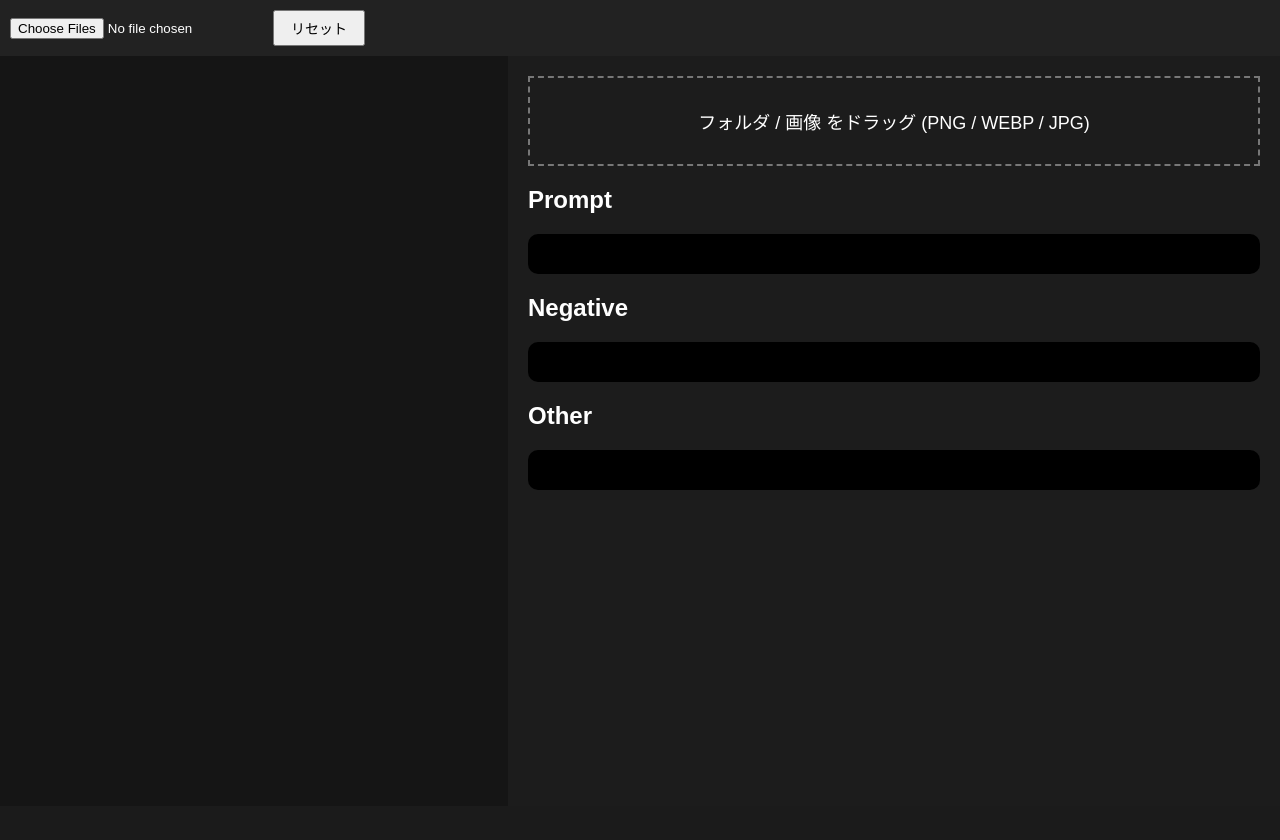
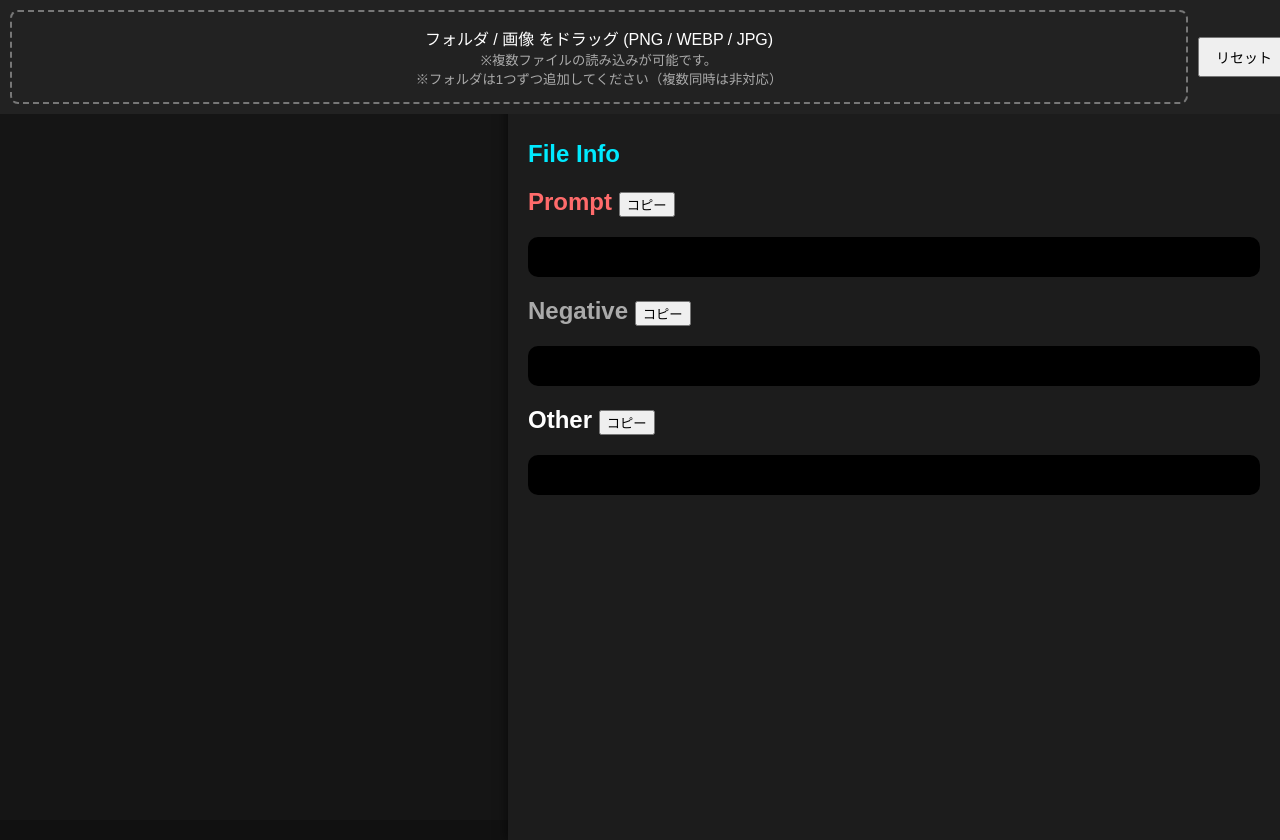
Before and after one commit to Y-snowflakes/prompt_Viewer2, a Flask app: page / in a window 1280 px wide. Before the commit the page ends 490 px from the top, so only its background shows below. Run offline with Flask 3, Linux system fonts and the light colour scheme.

Commit message:
Add files via upload

```diff
--- a/server.py
+++ b/server.py
@@ -1,94 +1,86 @@
 import os
-from flask import Flask, render_template, request
+from flask import Flask, render_template, request, jsonify
 from PIL import Image
 import piexif
 import piexif.helper
 
 app = Flask(__name__)
 
-def read_prompt(path):
+
+def read_prompt(file):
+
     try:
-        with Image.open(path) as im:
-            # 1. 標準parameters（PNGで効く、WEBPでも稀に入る）
-            if "parameters" in im.info and im.info["parameters"].strip():
-                return im.info["parameters"].strip()
 
-            # 2. Exif UserComment（標準フォールバック）
-            exif = im.info.get("exif")
-            if exif:
+        im = Image.open(file)
+
+        # PNG parameters
+        if "parameters" in im.info and im.info["parameters"].strip():
+            return im.info["parameters"]
+
+        # EXIF (WEBP/JPG)
+        exif = im.info.get("exif")
+
+        if exif:
+
+            try:
+
+                exif_dict = piexif.load(exif)
+
+                comment = exif_dict.get("Exif", {}).get(piexif.ExifIFD.UserComment)
+
+                if comment:
+
+                    decoded = piexif.helper.UserComment.load(comment)
+
+                    if decoded.strip():
+                        return decoded
+
+            except:
+                pass
+
+        # その他メタデータ総スキャン
+        for k, v in im.info.items():
+
+            if isinstance(v, bytes):
+
                 try:
-                    exif_dict = piexif.load(exif)
-                    comment = exif_dict.get("Exif", {}).get(piexif.ExifIFD.UserComment)
-                    if comment:
-                        decoded = piexif.helper.UserComment.load(comment)
-                        if decoded.strip():
-                            return decoded.strip()
-                except Exception:
+                    text = v.decode("utf-8", "ignore")
+
+                    if "Steps:" in text:
+                        return text
+
+                except:
                     pass
 
-            # 3. WEBP/JPGでメタデータが他のキーに入っている場合を総スキャン
-            #    "parameters", "Negative prompt:", "Steps:" などのキーワードで探す
-            candidate = ""
-            for key, value in im.info.items():
-                if isinstance(value, str):
-                    val_str = value.strip()
-                    if any(kw in val_str for kw in ["parameters", "Negative prompt:", "Steps:", "Seed:", "CFG scale:"]):
-                        if len(val_str) > len(candidate):  # 長い方を優先
-                            candidate = val_str
-                elif isinstance(value, bytes):
-                    try:
-                        val_decoded = value.decode('utf-8', errors='ignore').strip()
-                        if any(kw in val_decoded for kw in ["parameters", "Negative prompt:", "Steps:"]):
-                            if len(val_decoded) > len(candidate):
-                                candidate = val_decoded
-                    except:
-                        pass
+            if isinstance(v, str):
 
-            if candidate:
-                return candidate
+                if "Steps:" in v:
+                    return v
 
-            # 4. 最終手段：raw info全部出力（これを見ればどこに入ってるか分かる！）
-            if im.info:
-                raw_lines = []
-                for k, v in im.info.items():
-                    preview = str(v)[:300] if isinstance(v, str) else "[binary or non-str data]"
-                    raw_lines.append(f"{k}: {preview}")
-                return "WEBP/PNG metadata found but no standard prompt.\nRaw im.info dump:\n" + "\n".join(raw_lines)
-
-            return "No metadata at all"
+        return "No metadata"
 
     except Exception as e:
-        return f"Error opening {os.path.basename(path)}: {str(e)}"
+
+        return str(e)
 
 
+@app.route("/")
+def index():
+    return render_template("index.html")
 
-@app.route("/", methods=["GET", "POST"])
-def index():
-    results = []
 
-    if request.method == "POST":
-        files = request.files.getlist("files")
+@app.route("/read", methods=["POST"])
+def read():
 
-        for f in files:
-            if f and f.filename:  # 空ファイル回避
-                # 拡張子チェック（画像だけ処理）
-                ext = os.path.splitext(f.filename)[1].lower()
-                if ext not in ['.png', '.jpg', '.jpeg', '.webp']:
-                    results.append({
-                        "name": f.filename,
-                        "text": "Skipped: Not a supported image format (png/jpg/webp)"
-                    })
-                    continue
+    file = request.files["file"]
 
-                text = read_prompt(f)
-                results.append({
-                    "name": f.filename,
-                    "text": text
-                })
+    text = read_prompt(file)
 
-    return render_template("index.html", results=results)
+    return jsonify({"text": text})
 
 
 if __name__ == "__main__":
+
     port = int(os.environ.get("PORT", 10000))
-    app.run(host="0.0.0.0", port=port, debug=True)  # debug=Trueで開発中便利（本番ではFalseに）
+
+    app.run(host="0.0.0.0", port=port)
--- a/templates/index.html
+++ b/templates/index.html
@@ -5,7 +5,6 @@
 <title>Prompt Viewer</title>
 
 <style>
-
 body{
     margin:0;
     background:#111;
@@ -13,24 +12,41 @@ color:white;
     font-family:sans-serif;
 }
 
-/* 上バー */
-
 #topbar{
     background:#222;
     padding:10px;
     display:flex;
     gap:10px;
     align-items:center;
+
+    position:fixed;   /* ←これ追加 */
+    top:0;
+    left:0;
+    width:100%;
+    z-index:1000;
 }
 
-/* メイン */
+#dropzone{
+    flex:1;
+    border:2px dashed #777;
+    padding:14px;
+    text-align:center;
+    font-size:16px;
+    border-radius:8px;
+    cursor:pointer;
+}
+
+#resetBtn{
+    padding:8px 16px;
+    font-size:14px;
+    cursor:pointer;
+}
 
 #main{
     display:flex;
-height:calc(100vh - 50px);
+    height:calc(100vh - 100px);
+    margin-top:100px;   /* ← これ追加 */
 }
-
-/* 左 */
 
 #gallery{
     width:40%;
@@ -38,41 +54,42 @@ background:#151515;
     overflow:auto;
     padding:10px;
 
+    height:100%;   /* ←追加 */
+
     display:grid;
-grid-template-columns:repeat(auto-fill,140px);
+    grid-template-columns:repeat(auto-fill, minmax(120px, 1fr));
     gap:10px;
 }
 
 #gallery img{
-width:140px;
+    width:100%;
+    aspect-ratio:1/1;
+    object-fit:cover;
     border-radius:8px;
     cursor:pointer;
 }
 
-/* 右 */
+#gallery img.active{
+    outline:3px solid #00eaff;
+    transform:scale(1.05);
+}
 
 #info{
     width:60%;
     background:#1c1c1c;
     padding:20px;
+
+    top:100px;          /* ← 上バー分の高さ */
+    height:100%;     /* ←これに変更 */
+
     overflow:auto;
+    scrollbar-width:thin;
+    box-shadow:-2px 0 10px rgba(0,0,0,0.5);
 }
 
-/* ドロップ */
-
-#dropzone{
-border:2px dashed #777;
-padding:30px;
-margin-bottom:20px;
-text-align:center;
-font-size:18px;
-}
-
-/* プロンプト */
-
 #prompt,#negative,#other{
-font-size:18px;
-line-height:1.7;
+    font-size:16px;
+    line-height:1.6;
     background:#000;
     padding:20px;
     border-radius:10px;
@@ -80,10 +97,44 @@ white-space:pre-wrap;
     margin-bottom:20px;
 }
 
-button{
-padding:6px 16px;
-font-size:14px;
+h2{
+    color:#ffffff; /* デフォルト */
 }
+
+/* 個別指定 */
+h2:nth-of-type(1){
+    color:#00eaff; /* Prompt（シアン） */
+}
+
+h2:nth-of-type(2){
+    color:#ff6b6b; /* Negative（赤） */
+}
+
+h2:nth-of-type(3){
+    color:#aaaaaa; /* Other（グレー） */
+}
+
+
+#fileinfo{
+color:#ffd700; /* ゴールド系 */
+font-weight:bold;
+}
+
+#toast{
+    position:fixed;
+    bottom:30px;
+    left:50%;
+    transform:translateX(-50%);
+    background:#00eaff;
+    color:#000;
+    padding:10px 20px;
+    border-radius:20px;
+    opacity:0;
+    transition:0.3s;
+    pointer-events:none;
+    font-weight:bold;
+}
+
 
 </style>
 </head>
@@ -91,173 +142,288 @@ font-size:14px;
 <body>
 
 <div id="topbar">
-
-<input type="file" id="fileInput" multiple webkitdirectory>
-
-<button onclick="resetViewer()">リセット</button>
-
+<div id="dropzone">
+フォルダ / 画像 をドラッグ (PNG / WEBP / JPG)<br>
+<small style="color:#aaa;">
+※複数ファイルの読み込みが可能です。<br>
+※フォルダは1つずつ追加してください（複数同時は非対応）
+</small>
+</div>
+<button id="resetBtn" onclick="resetViewer()">リセット</button>
 </div>
 
 <div id="main">
+<div id="gallery"></div>
+<div id="info">
+<h2>File Info</h2>
+<div id="fileinfo"></div>
+<h2>Prompt <button onclick="copyText('prompt')">コピー</button></h2>
+<div id="prompt"></div>
+<h2>Negative <button onclick="copyText('negative')">コピー</button></h2>
+<div id="negative"></div>
+<h2>Other <button onclick="copyText('other')">コピー</button></h2>
+<div id="other"></div>
 
-<div id="gallery"></div>
-
-<div id="info">
-
-<div id="dropzone">
-
-フォルダ / 画像 をドラッグ
-(PNG / WEBP / JPG)
 
 </div>
-
-<h2>Prompt</h2>
-<div id="prompt"></div>
-
-<h2>Negative</h2>
-<div id="negative"></div>
-
-<h2>Other</h2>
-<div id="other"></div>
-
-</div>
-
 </div>
 
 <script>
 
 const gallery = document.getElementById("gallery")
-const promptBox = document.getElementById("prompt")
-const fileInput = document.getElementById("fileInput")
 const dropzone = document.getElementById("dropzone")
 
-/* リセット */
+let currentSelectedIndex = -1
+let allFiles = []
+let currentIndex = 0
+const BATCH = 60
 
-function resetViewer() {
-    gallery.innerHTML = "";                     // ← これが効くはず（変数が外で定義済みなら）
-    document.getElementById("prompt").textContent = "";
-    document.getElementById("negative").textContent = "";
-    document.getElementById("other").textContent = "";
+function copyText(id){
+    const text = document.getElementById(id).textContent
+    navigator.clipboard.writeText(text)
 }
 
-/* フォルダ読み込み */
 
-fileInput.addEventListener("change",e=>{
+function showToast(){
+    const toast = document.getElementById("toast")
+    toast.style.opacity = 1
 
-loadFiles(e.target.files)
+    setTimeout(()=>{
+        toast.style.opacity = 0
+    },1500)
+}
 
+function copyText(id){
+    const text = document.getElementById(id).textContent
+    navigator.clipboard.writeText(text)
+
+    showToast() // 🔥 追加
+}
+
+function resetViewer(){
+    gallery.innerHTML=""
+    allFiles = []
+    currentIndex = 0
+
+    document.getElementById("prompt").textContent=""
+    document.getElementById("negative").textContent=""
+    document.getElementById("other").textContent=""
+    document.getElementById("fileinfo").textContent=""
+}
+
+document.addEventListener("keydown", (e)=>{
+
+    if(currentSelectedIndex === -1) return
+
+    if(e.key === "ArrowRight"){
+        currentSelectedIndex++
+    }
+
+    if(e.key === "ArrowLeft"){
+        currentSelectedIndex--
+    }
+
+    // 範囲制限
+    if(currentSelectedIndex < 0) currentSelectedIndex = 0
+    if(currentSelectedIndex >= allFiles.length) currentSelectedIndex = allFiles.length - 1
+
+    let file = allFiles[currentSelectedIndex]
+
+    readPrompt(file)
+
+    // 🔥 ハイライト同期
+    let imgs = document.querySelectorAll("#gallery img")
+    imgs.forEach(el=>el.classList.remove("active"))
+
+    if(imgs[currentSelectedIndex]){
+        imgs[currentSelectedIndex].classList.add("active")
+        imgs[currentSelectedIndex].scrollIntoView({block:"center"})
+    }
 })
 
 /* ドラッグ */
 
-dropzone.addEventListener("dragover",e=>{
+dropzone.addEventListener("dragover", e=>{
     e.preventDefault()
 })
 
-dropzone.addEventListener("drop",e=>{
+dropzone.addEventListener("drop", async (e)=>{
 
     e.preventDefault()
 
-loadFiles(e.dataTransfer.files)
+    let files = []
 
+    // 🔥 ① ファイル（単体）
+    for(let f of e.dataTransfer.files){
+        f._root = "（直接追加）"
+        files.push(f)
+    }
+
+    // 🔥 ② フォルダ（これが本命）
+    if(e.dataTransfer.items){
+
+        for(let item of e.dataTransfer.items){
+
+            let entry = item.webkitGetAsEntry?.()
+
+            if(entry){
+                await scanEntry(entry, files, entry.name) // ←🔥ここ重要！！
+            }
+        }
+    }
+
+    loadFiles(files)
 })
 
-/* ファイル読み込み */
+async function scanEntry(entry, files, rootName){
+
+    if(entry.isFile){
+
+        await new Promise(resolve=>{
+            entry.file(file=>{
+                file._root = rootName   // ←🔥確実にセット
+                files.push(file)
+                resolve()
+            })
+        })
+
+    } else if(entry.isDirectory){
+
+        const reader = entry.createReader()
+
+        while(true){
+
+            const entries = await new Promise(resolve=>{
+                reader.readEntries(resolve)
+            })
+
+            if(entries.length === 0) break
+
+            for(const e of entries){
+                await scanEntry(e, files, rootName) // ←🔥固定でOK
+            }
+        }
+    }
+}
+
+/* ファイルロード */
 
 function loadFiles(files){
 
-gallery.innerHTML=""
+    let newFiles = files.filter(file=>{
+        let name=file.name.toLowerCase()
+        return name.endsWith(".png") ||
+               name.endsWith(".webp") ||
+               name.endsWith(".jpg") ||
+               name.endsWith(".jpeg")
+    })
 
-for(let file of files){
+    // 🔥 重複防止しつつ追加
+    const seen = new Set(allFiles.map(f => f.name + "_" + f.size))
 
-let name=file.name.toLowerCase()
+    let added = 0
 
-if(
-!name.endsWith(".png") &&
-!name.endsWith(".webp") &&
-!name.endsWith(".jpg") &&
-!name.endsWith(".jpeg")
-) continue
+    for(let f of newFiles){
+        let key = f.name + "_" + f.size
+        if(!seen.has(key)){
+            allFiles.push(f)
+            seen.add(key)
+            added++
+        }
+    }
 
-let url=URL.createObjectURL(file)
+    // 🔥 追加分だけ表示
+    loadNextBatch()
 
-let img=document.createElement("img")
+    console.log("追加枚数:", added)
+}
 
-img.src=url
+/* バッチ読み込み */
 
-img.onclick=()=>readPrompt(file)
+function loadNextBatch(){
+
+    let end = currentIndex + BATCH
+
+    // 🔥 allFilesの最新までちゃんと見る
+    if(end > allFiles.length){
+        end = allFiles.length
+    }
+
+    let slice = allFiles.slice(currentIndex, end)
+
+    for(let file of slice){
+        let url = URL.createObjectURL(file)
+
+        let img = document.createElement("img")
+        img.src = url
+
+        // ここで個別に onclick を設定
+        img.onclick = ()=>{
+            readPrompt(file)
+
+            // ハイライト切替
+            document.querySelectorAll("#gallery img").forEach(el=>el.classList.remove("active"))
+            img.classList.add("active")
+
+            // インデックス保存
+            currentSelectedIndex = allFiles.indexOf(file)
+        }
+
+        img.onload = ()=> URL.revokeObjectURL(url)
 
         gallery.appendChild(img)
-
     }
 
+    currentIndex = end
 }
 
-/* プロンプト抽出 */
+/* スクロールで追加読み込み */
 
-function readPrompt(file){
+gallery.addEventListener("scroll", ()=>{
 
-const reader = new FileReader()
+    if(gallery.scrollTop + gallery.clientHeight >= gallery.scrollHeight - 400){
 
-reader.onload = function(e){
+        if(currentIndex < allFiles.length){
+            loadNextBatch()
+        }
+    }
+})
 
-const buffer = e.target.result
-const view = new DataView(buffer)
+/* プロンプト取得 */
 
-let offset = 8
-let prompt = ""
+async function readPrompt(file){
 
-while(offset < view.byteLength){
+    const formData = new FormData()
+    formData.append("file", file)
 
-let length = view.getUint32(offset)
-offset += 4
+    const res = await fetch("/read",{
+        method:"POST",
+        body:formData
+    })
 
-let type = ""
-for(let i=0;i<4;i++){
-type += String.fromCharCode(view.getUint8(offset+i))
-}
-offset += 4
+    const data = await res.json()
 
-let bytes = new Uint8Array(buffer, offset, length)
+    let parsed = parsePrompt(data.text)
 
-if(type === "tEXt" || type === "iTXt" || type === "zTXt"){
+    document.getElementById("prompt").textContent = parsed.prompt
+    document.getElementById("negative").textContent = parsed.negative
 
-let text = new TextDecoder("utf-8",{fatal:false}).decode(bytes)
+    let otherData = parseOther(parsed.other)
+    document.getElementById("other").textContent = formatOther(otherData)
 
-if(text.includes("parameters")){
-prompt = text.replace("parameters","").trim()
-break
+    // 🔥👇 ここに入れる！！！
+    let path = file.webkitRelativePath || file.name
+    let rootFolder = file._root || "（取得失敗）"
+
+    document.getElementById("fileinfo").textContent =
+        "Folder : " + rootFolder + "\n" +
+        "File   : " + file.name
     }
 
-}
 
-offset += length + 4
 
-}
 
-if(prompt){
-
-let data = parsePrompt(prompt)
-
-document.getElementById("prompt").textContent = data.prompt
-document.getElementById("negative").textContent = data.negative
-
-let otherData = parseOther(data.other)
-
-document.getElementById("other").textContent = formatOther(otherData)
-
-}else{
-
-document.getElementById("prompt").textContent = "メタデータなし"
-
-}
-
-}
-
-reader.readAsArrayBuffer(file)
-
-}
-
+/* 解析 */
 
 function parsePrompt(text){
 
@@ -272,18 +438,13 @@ if(negIndex !== -1){
         prompt = text.slice(0,negIndex).trim()
 
         let rest = text.slice(negIndex + "Negative prompt:".length)
-
         let stepsIndex = rest.indexOf("Steps:")
 
         if(stepsIndex !== -1){
-
             negative = rest.slice(0,stepsIndex).trim()
             other = rest.slice(stepsIndex).trim()
-
         }else{
-
             negative = rest.trim()
-
         }
 
     }else{
@@ -291,25 +452,19 @@ negative = rest.trim()
         let stepsIndex = text.indexOf("Steps:")
 
         if(stepsIndex !== -1){
-
             prompt = text.slice(0,stepsIndex).trim()
             other = text.slice(stepsIndex).trim()
-
         }else{
-
             prompt = text.trim()
-
         }
-
     }
 
     return {prompt,negative,other}
+}
 
-}
 function parseOther(text){
 
     let data = {}
-
     let parts = text.split(",")
 
     for(let part of parts){
@@ -317,38 +472,30 @@ for(let part of parts){
         let p = part.trim()
 
         if(p.includes(":")){
-
             let key = p.split(":")[0].trim()
             let value = p.split(":").slice(1).join(":").trim()
-
             data[key] = value
-
         }
-
     }
 
     return data
-
 }
 
 function formatOther(data){
 
-let out = ""
+    let out=""
 
-if(data["Sampler"]) out += "Sampler : " + data["Sampler"] + "\n"
-if(data["Steps"]) out += "Steps   : " + data["Steps"] + "\n"
-if(data["CFG scale"]) out += "CFG     : " + data["CFG scale"] + "\n"
-if(data["Seed"]) out += "Seed    : " + data["Seed"] + "\n"
-if(data["Size"]) out += "Size    : " + data["Size"] + "\n"
-if(data["Model"]) out += "Model   : " + data["Model"] + "\n"
+    if(data["Sampler"]) out += "Sampler : "+data["Sampler"]+"\n"
+    if(data["Steps"]) out += "Steps : "+data["Steps"]+"\n"
+    if(data["CFG scale"]) out += "CFG : "+data["CFG scale"]+"\n"
+    if(data["Seed"]) out += "Seed : "+data["Seed"]+"\n"
+    if(data["Size"]) out += "Size : "+data["Size"]+"\n"
+    if(data["Model"]) out += "Model : "+data["Model"]+"\n"
 
     return out
-
 }
 
-window.resetViewer = resetViewer;
-
 </script>
-
+<div id="toast">コピーしました</div>
 </body>
 </html>
```
Lines whose indentation alone changed are shown as unchanged.
